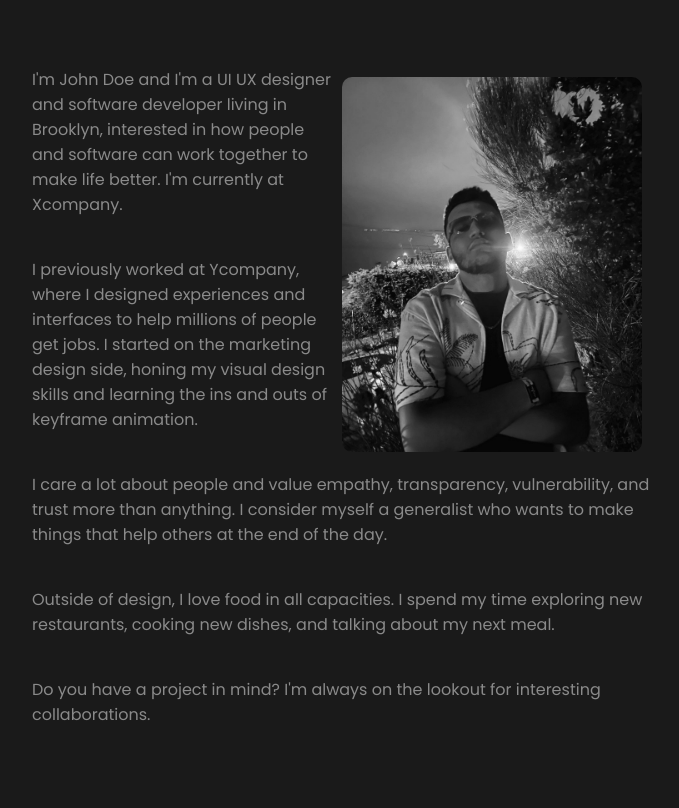
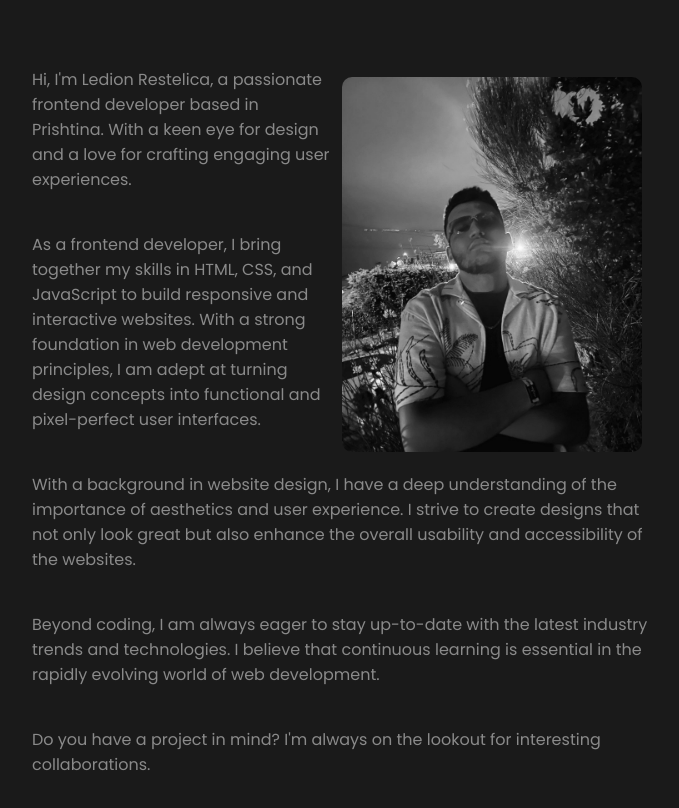
Before and after one commit to Ledionrestelica/ledionrestelica.github.io, a plain HTML site: page about.html in a window 1280 px wide. Shown: the part 526-1334 px from the top of the page, without its empty margins (298-977 px from the left). Drawn offline with Linux system fonts and the light colour scheme.

Commit message:
Update about.html

```diff
--- a/about.html
+++ b/about.html
@@ -48,16 +48,16 @@
             <div class="paragraphs-image animate-on-scroll">
                 <img src="pics/profile.JPG" alt="">
                 <p class="animate-on-scroll">
-                    I'm John Doe and I'm a UI UX designer and software developer living in Brooklyn, interested in how people and software can work together to make life better. I'm currently at Xcompany.
+                    Hi, I'm Ledion Restelica, a passionate frontend developer based in Prishtina. With a keen eye for design and a love for crafting engaging user experiences.
                 </p>
                 <p class="animate-on-scroll">
-                    I previously worked at Ycompany, where I designed experiences and interfaces to help millions of people get jobs. I started on the marketing design side, honing my visual design skills and learning the ins and outs of keyframe animation.
+                    As a frontend developer, I bring together my skills in HTML, CSS, and JavaScript to build responsive and interactive websites. With a strong foundation in web development principles, I am adept at turning design concepts into functional and pixel-perfect user interfaces.
                 </p>
                 <p class="animate-on-scroll">
-                    I care a lot about people and value empathy, transparency, vulnerability, and trust more than anything. I consider myself a generalist who wants to make things that help others at the end of the day.
+                    With a background in website design, I have a deep understanding of the importance of aesthetics and user experience. I strive to create designs that not only look great but also enhance the overall usability and accessibility of the websites.
                 </p>
                 <p class="animate-on-scroll">
-                    Outside of design, I love food in all capacities. I spend my time exploring new restaurants, cooking new dishes, and talking about my next meal.
+                    Beyond coding, I am always eager to stay up-to-date with the latest industry trends and technologies. I believe that continuous learning is essential in the rapidly evolving world of web development.
                 </p>
                 <p class="animate-on-scroll">
                     Do you have a project in mind? I'm always on the lookout for interesting collaborations.
```
